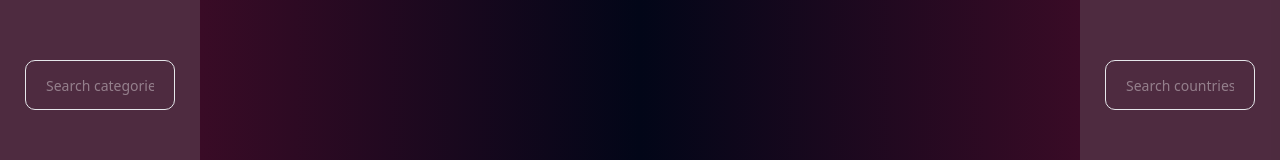
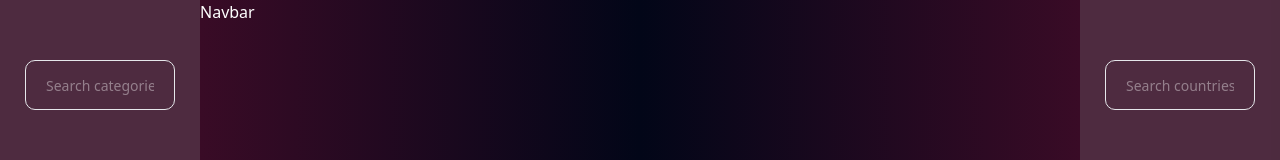
Before and after one commit to hexadivine/news-plus-plus, a React (Vite) app: page / in a window 1280 px wide. Shown: the top 160 px of the page. Built offline with nearby package versions, Linux system fonts and the light colour scheme.

Commit message:
changed bg from plain to gredient

```diff
--- a/src/App.jsx
+++ b/src/App.jsx
@@ -1,7 +1,9 @@
 import "./App.css";
+import Navbar from "./components/Navbar/Navbar";
 import CategoriesSidebar from "./components/Sidebar/CategoriesSidebar";
 import CountriesSidebar from "./components/Sidebar/CountriesSidebar";
 import { useState } from "react";
+
 function App() {
 
     const [selectedCategory, setSelectedCategory] = useState();
@@ -10,7 +12,9 @@ function App() {
     return (
         <div className="grid grid-flow-col grid-cols-[200px_1fr_200px]">
             <CategoriesSidebar category={selectedCategory} selectCategory={setSelectedCategory} />
-            <div className="bg-gradient-to-r from-[#390b26]  via-[#020618] via-[#020618] via-[#020618]  to-[#390b26]"></div>
+            <div className="bg-gradient-to-r from-[#390b26]  via-[#020618] via-[#020618] via-[#020618]  to-[#390b26]">
+                <Navbar />
+            </div>
             <CountriesSidebar country={selectedCountry} selectCountry={setSelectedCountry} />
         </div>
     );
```
